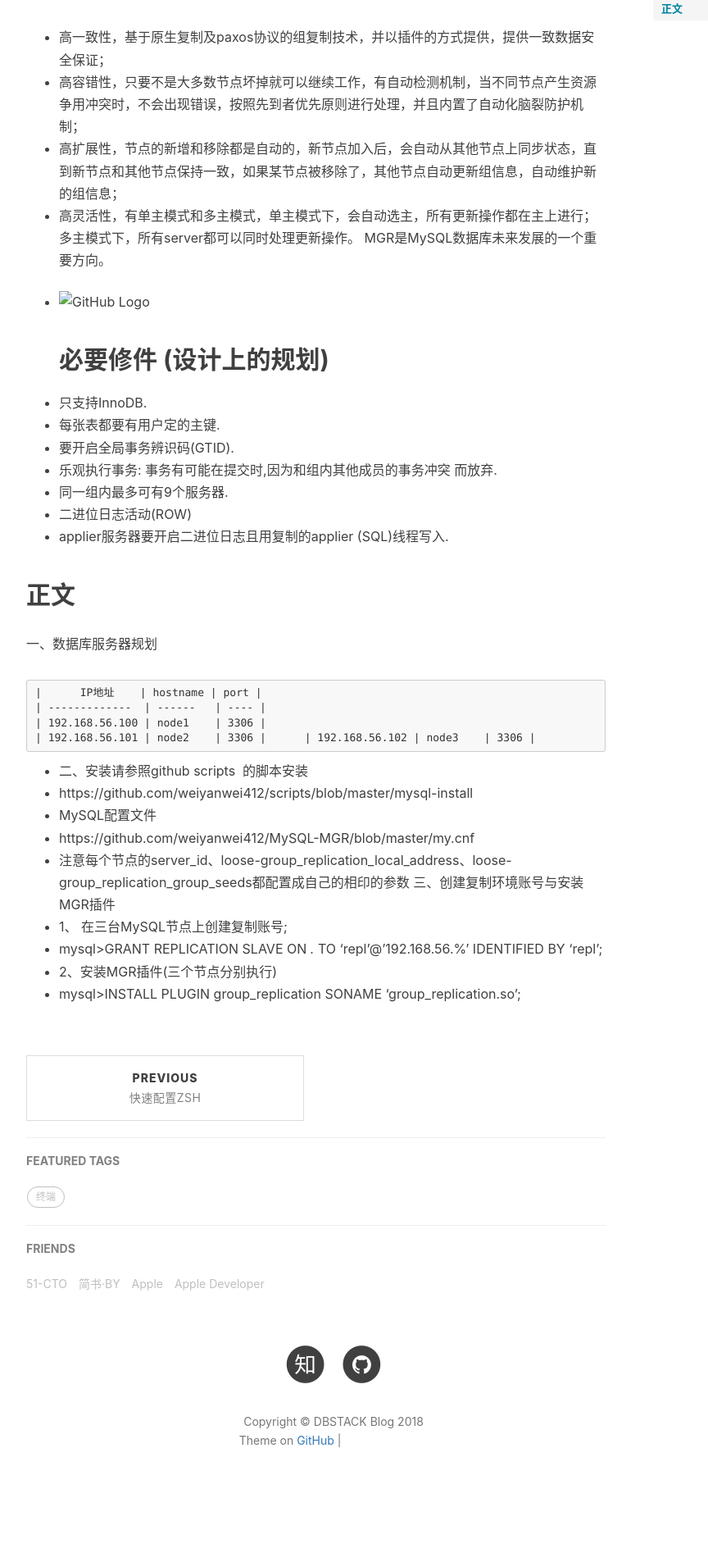
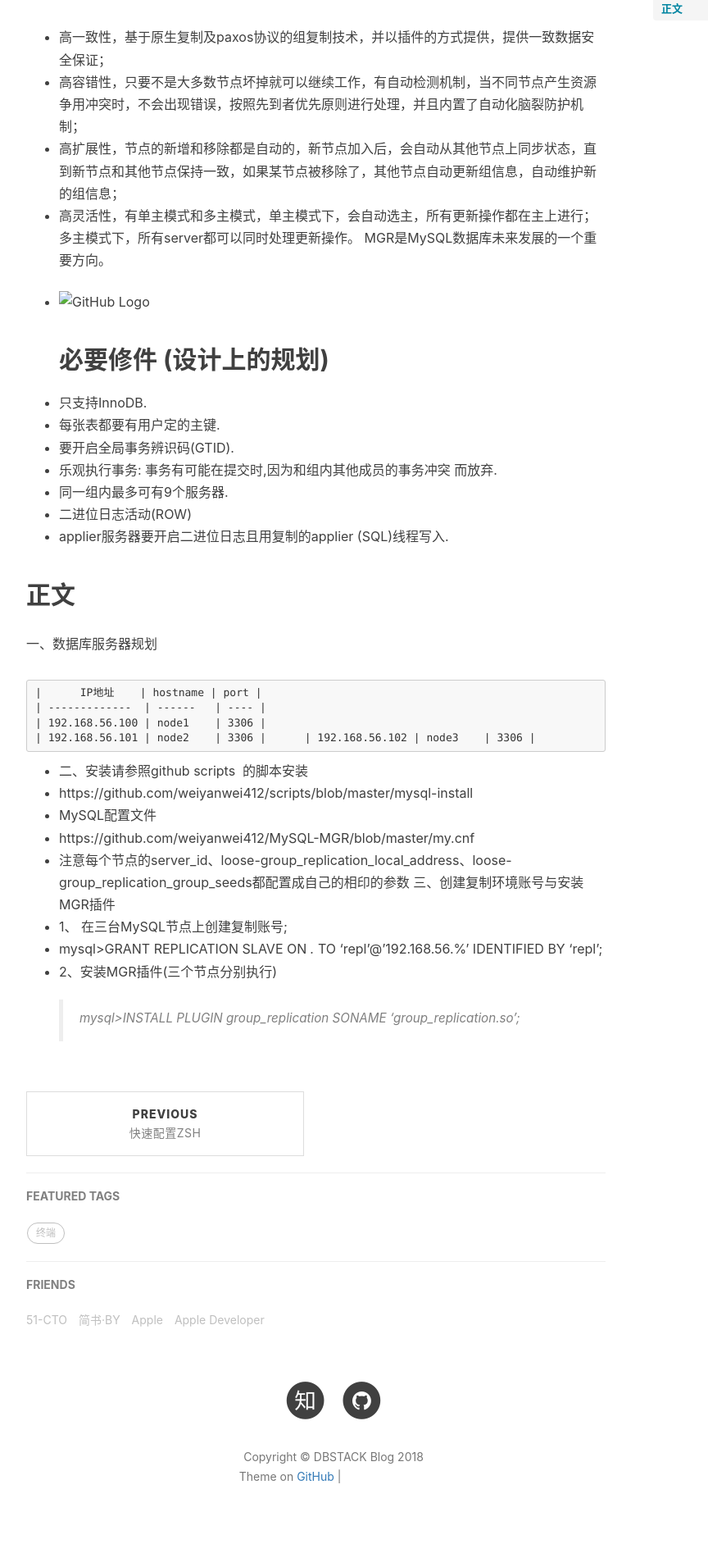
Before and after one commit to weiyanwei412/weiyanwei412.github.io, a Jekyll site: the page built from _posts/2018-03-20-MySQL(MGR).md, in a window 1280 px wide. Shown: the part 748-2653 px from the top of the page at 82% size, without its empty margins (233-1097 px from the left). Built offline with Jekyll 4.4.1, drawn with Linux system fonts in a browser that asks for light colours; nearby versions of some CDN libraries; comment, search, counter and statistics services are not loaded; before the commit the page ends 2609 px from its top, so only the background shows below that; grey boxes are pictures that could not be loaded.

Commit message:
Update 2018-03-20-MySQL(MGR).md

```diff
--- a/_posts/2018-03-20-MySQL(MGR).md
+++ b/_posts/2018-03-20-MySQL(MGR).md
@@ -48,4 +48,4 @@
 - 1、 在三台MySQL节点上创建复制账号;
 - mysql>GRANT REPLICATION SLAVE ON *.* TO 'repl'@'192.168.56.%' IDENTIFIED BY 'repl';
 - 2、安装MGR插件(三个节点分别执行)
-- mysql>INSTALL PLUGIN group_replication SONAME 'group_replication.so';
+> mysql>INSTALL PLUGIN group_replication SONAME 'group_replication.so';
```
